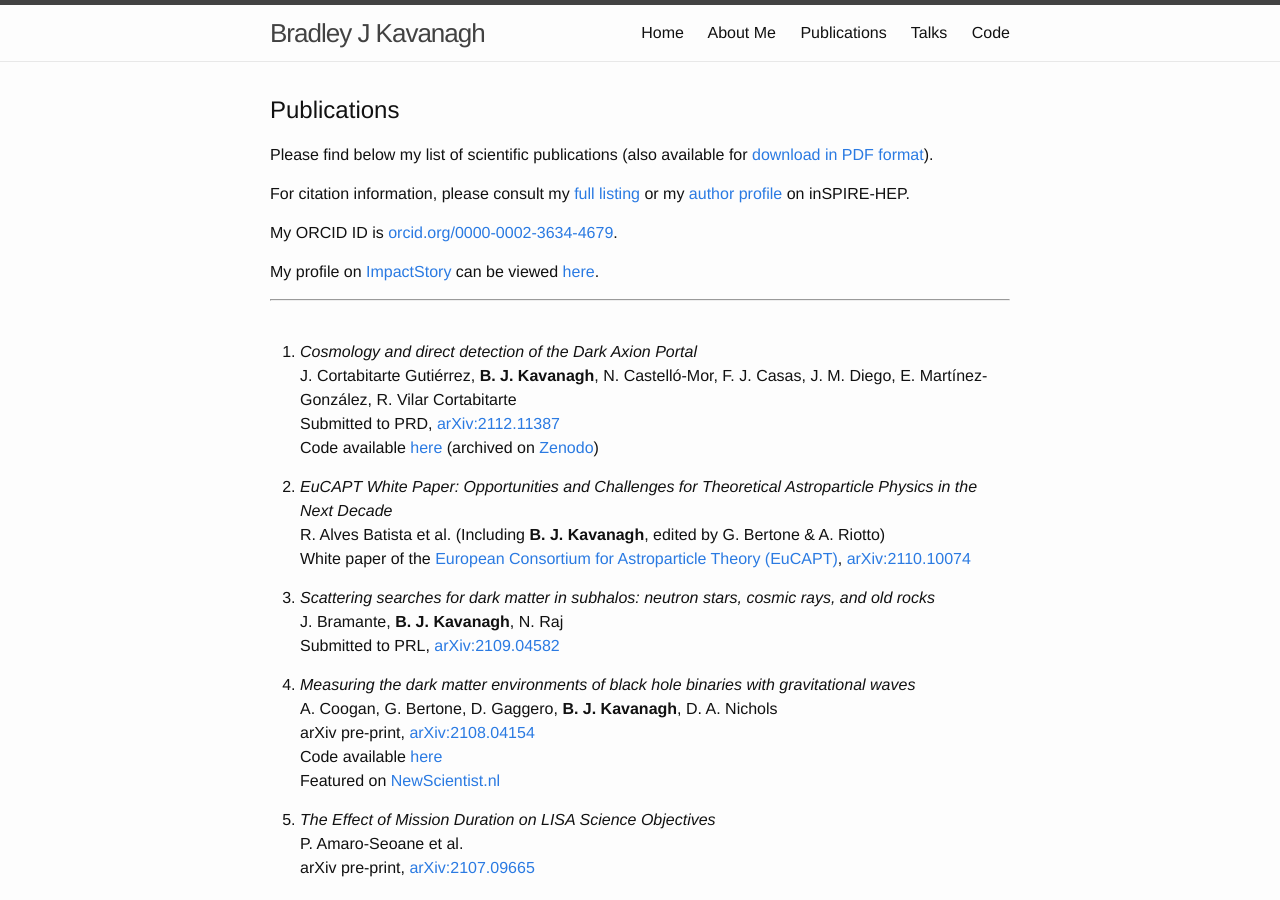
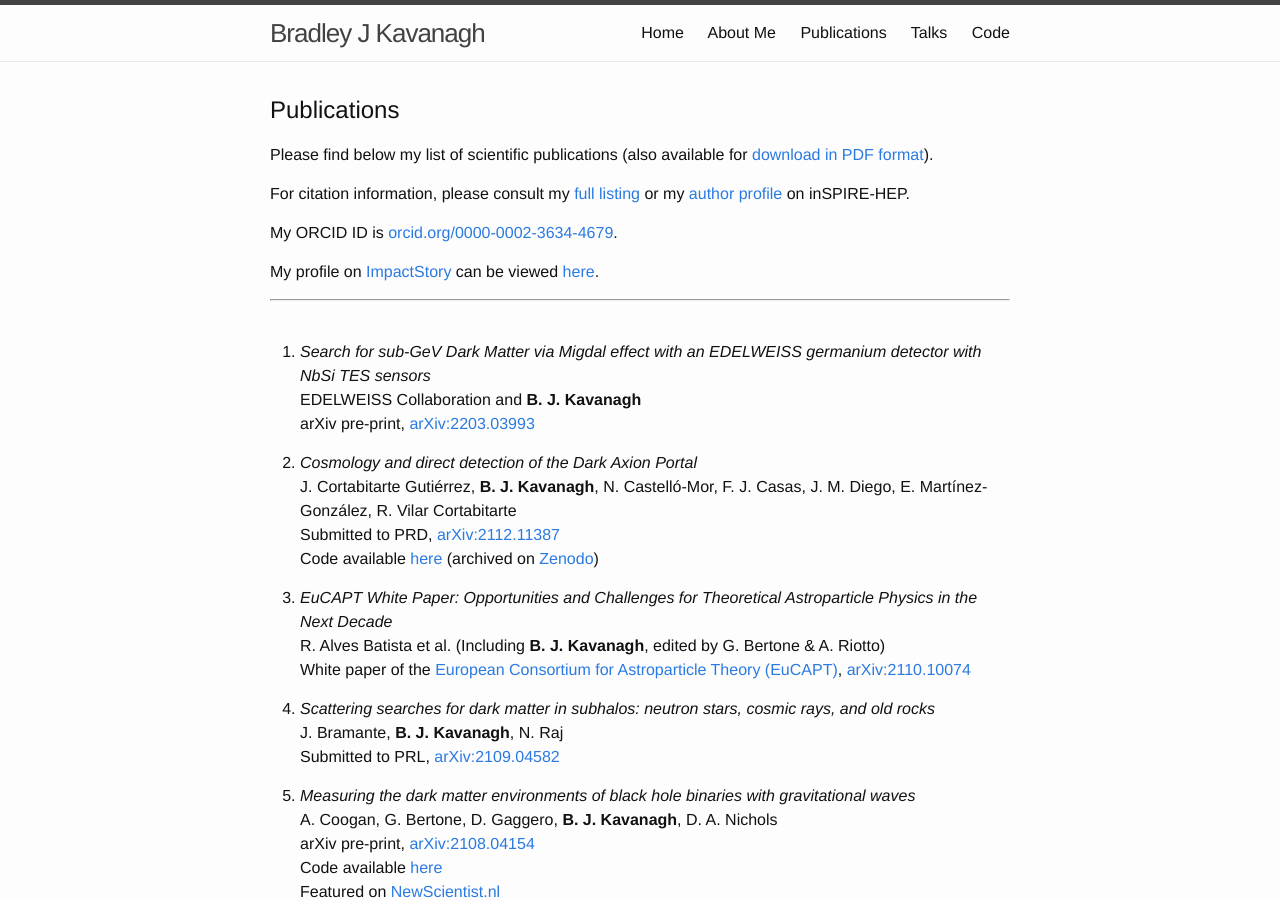
Before and after one commit to bradkav/bradkav.github.io, a Jekyll site: the page built from publications.md, in a window 1280 px wide and 900 px high. Built offline with Jekyll 4.4.1, drawn with Linux system fonts in a browser that asks for light colours; Markdown is read by kramdown in place of the engine named in the settings.

Commit message:
Added recent EDELWEISS publication

```diff
--- a/publications.md
+++ b/publications.md
@@ -19,7 +19,11 @@ My profile on [ImpactStory](https://impactstory.org/) can be viewed [here](https
 ***
 <br>
 
-1. *Cosmology and direct detection of the Dark Axion Portal*
+1. *Search for sub-GeV Dark Matter via Migdal effect with an EDELWEISS germanium detector with NbSi TES sensors*
+EDELWEISS Collaboration and **B. J. Kavanagh**
+arXiv pre-print, [arXiv:2203.03993](https://arxiv.org/abs/2203.03993)
+
+2. *Cosmology and direct detection of the Dark Axion Portal*
 J. Cortabitarte Gutiérrez, **B. J. Kavanagh**, N. Castelló-Mor, F. J. Casas, J. M. Diego, E. Martínez-González, R. Vilar Cortabitarte
 Submitted to PRD, [arXiv:2112.11387](https://arxiv.org/abs/2112.11387)
 Code available [here](https://github.com/bradkav/DarkAxionPortal) (archived on [Zenodo](https://doi.org/10.5281/zenodo.5794543))
```
Also changed, not shown: 2 other files.
